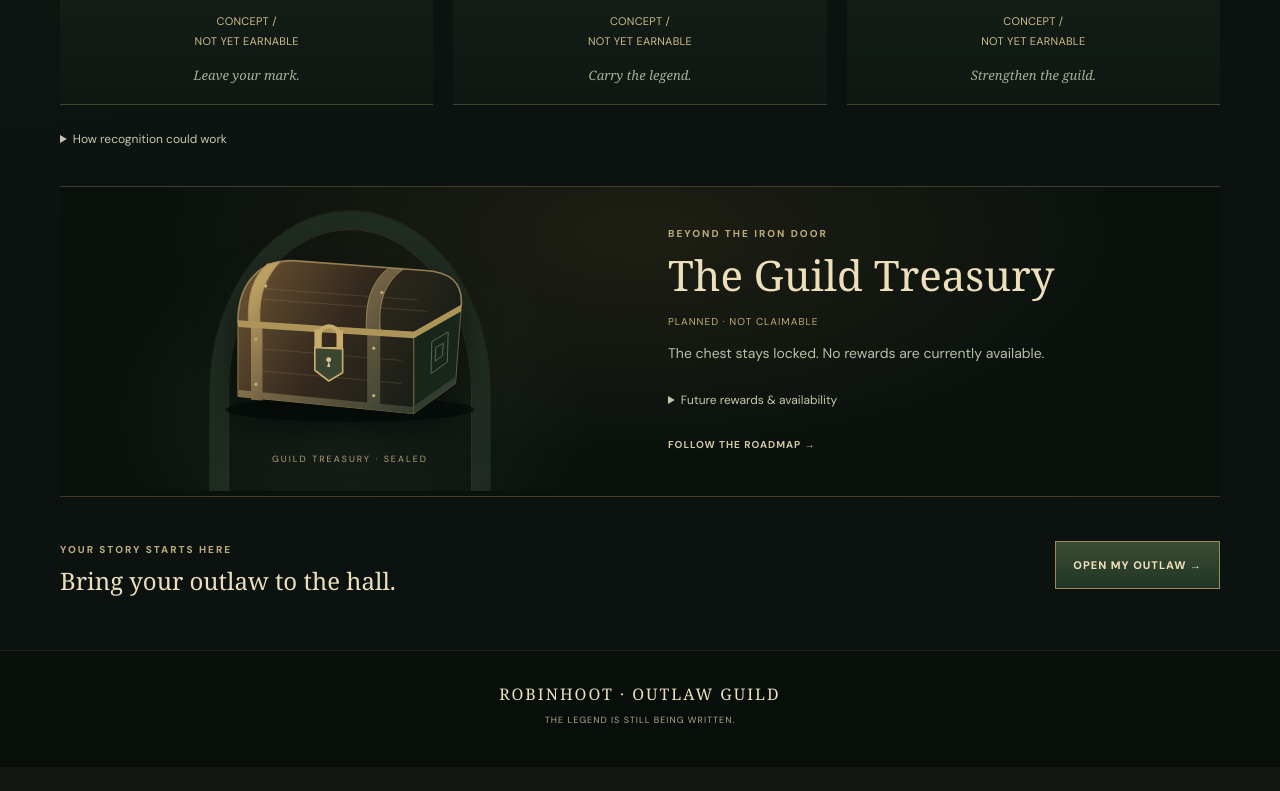
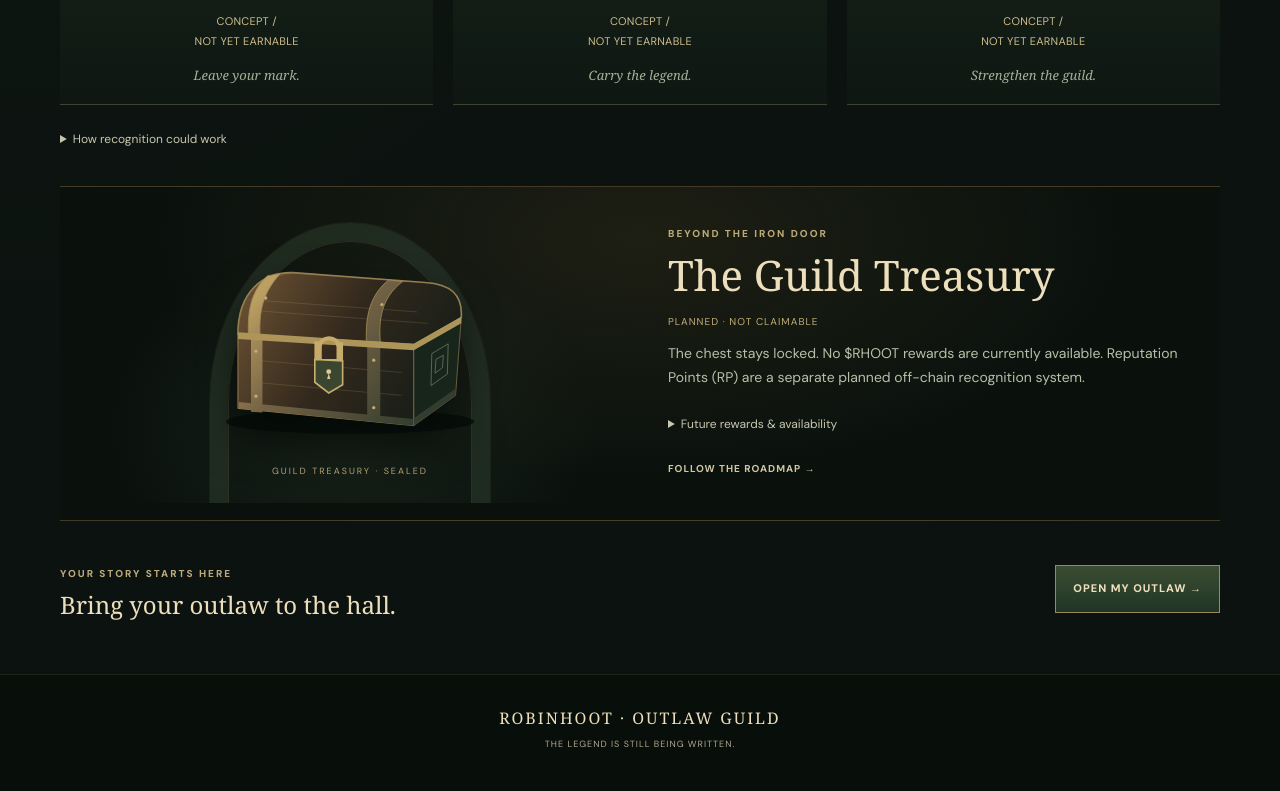
Before and after one commit to HuRiKh4n/robinhoot-outlaw-guild, a Next.js app: page /bounties in a window 1280 px wide. Shown: the part 2120-2911 px from the top of the page. Before the commit the page ends 2887 px from the top, so only its background shows below. Built offline with nearby package versions, Linux system fonts and the light colour scheme.

Commit message:
Clarify RHOOT token versus off-chain reputation

```diff
--- a/app/bounties/page.tsx
+++ b/app/bounties/page.tsx
@@ -27,7 +27,7 @@ export default function Bounties() {
         <div className="recognition-paths">{paths.map(path=><article key={path.id} className={`recognition-card path-${path.id}`} aria-labelledby={`path-${path.id}`}><RecognitionEmblem path={path.id}/><h3 id={`path-${path.id}`}>{path.title}</h3><p>{path.description}</p><span className="badge-concept">CONCEPT /<br />NOT YET EARNABLE</span><small>{path.motto}</small></article>)}</div>
         <details className="guild-fine-print"><summary>How recognition could work</summary><p>Future badges may recognise verified contributions, not wallet balances or a connected account. Criteria, review, moderation and appeals still need to be defined. These emblems are concepts, not owned or earned badges, reputation scores or guild membership.</p></details>
       </section>
-      <section className="bounty-rewards" aria-labelledby="rewards-title"><div className="treasury-scene"><span className="treasury-arch" aria-hidden="true"/><TreasuryChest /><span className="treasury-seal">GUILD TREASURY · SEALED</span></div><div className="treasury-copy"><p className="eyebrow">BEYOND THE IRON DOOR</p><h2 id="rewards-title">The Guild Treasury</h2><span className="future-label">PLANNED · NOT CLAIMABLE</span><p>The chest stays locked. No rewards are currently available.</p><details className="guild-fine-print"><summary>Future rewards & availability</summary><p>Formats, eligibility and funding are undefined. There is no guaranteed token distribution, payment, allocation, reward amount or financial return. Nothing can be claimed or purchased here.</p></details><Link className="bounty-text-link" href="/#roadmap">FOLLOW THE ROADMAP →</Link></div></section>
+      <section className="bounty-rewards" aria-labelledby="rewards-title"><div className="treasury-scene"><span className="treasury-arch" aria-hidden="true"/><TreasuryChest /><span className="treasury-seal">GUILD TREASURY · SEALED</span></div><div className="treasury-copy"><p className="eyebrow">BEYOND THE IRON DOOR</p><h2 id="rewards-title">The Guild Treasury</h2><span className="future-label">PLANNED · NOT CLAIMABLE</span><p>The chest stays locked. No $RHOOT rewards are currently available. Reputation Points (RP) are a separate planned off-chain recognition system.</p><details className="guild-fine-print"><summary>Future rewards & availability</summary><p>Formats, eligibility and funding are undefined. There is no guaranteed token distribution, payment, allocation, reward amount or financial return. Nothing can be claimed or purchased here.</p></details><Link className="bounty-text-link" href="/#roadmap">FOLLOW THE ROADMAP →</Link></div></section>
       <aside className="bounty-next"><div><p className="eyebrow">YOUR STORY STARTS HERE</p><h2>Bring your outlaw to the hall.</h2></div><Link className="button" href="/my-outlaw">OPEN MY OUTLAW →</Link></aside>
     </div>
     <footer><b>ROBINHOOT · OUTLAW GUILD</b><p>THE LEGEND IS STILL BEING WRITTEN.</p></footer>
```
